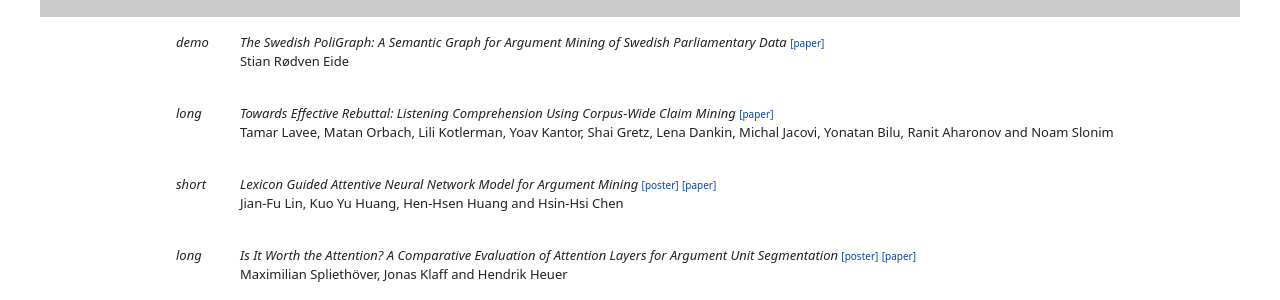
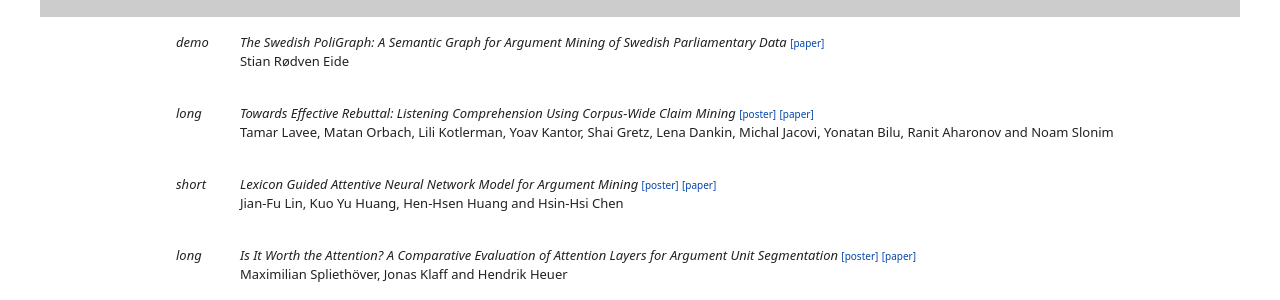
Before and after one commit to argmining19-webis-de/argmining19-webis-de.github.io, a Jekyll site: the page built from program.html, in a window 1280 px wide and 900 px high, scrolled down 1352 px. Shown: the part 153-453 px from the top of the window. Built offline with Jekyll 4.4.1, drawn with Linux system fonts in a browser that asks for light colours.

Commit message:
added poster lavee19

```diff
--- a/schedule.html
+++ b/schedule.html
@@ -155,6 +155,7 @@
             <td>long</td>
             <td>
                     Towards Effective Rebuttal: Listening Comprehension Using Corpus-Wide Claim Mining
+                    <a class="schedule_links" target="_blank" href="posters/lavee19-towards-effective-rebuttal-listening-comprehension-using-corpus-wide-claim-mining.pdf">[poster]</a>
                 <a class="schedule_links" target="_blank" href="https://www.aclweb.org/anthology/W19-4507">[paper]</a>
                 </td>
         </tr>
```
Also changed, not shown: 1 other file.
